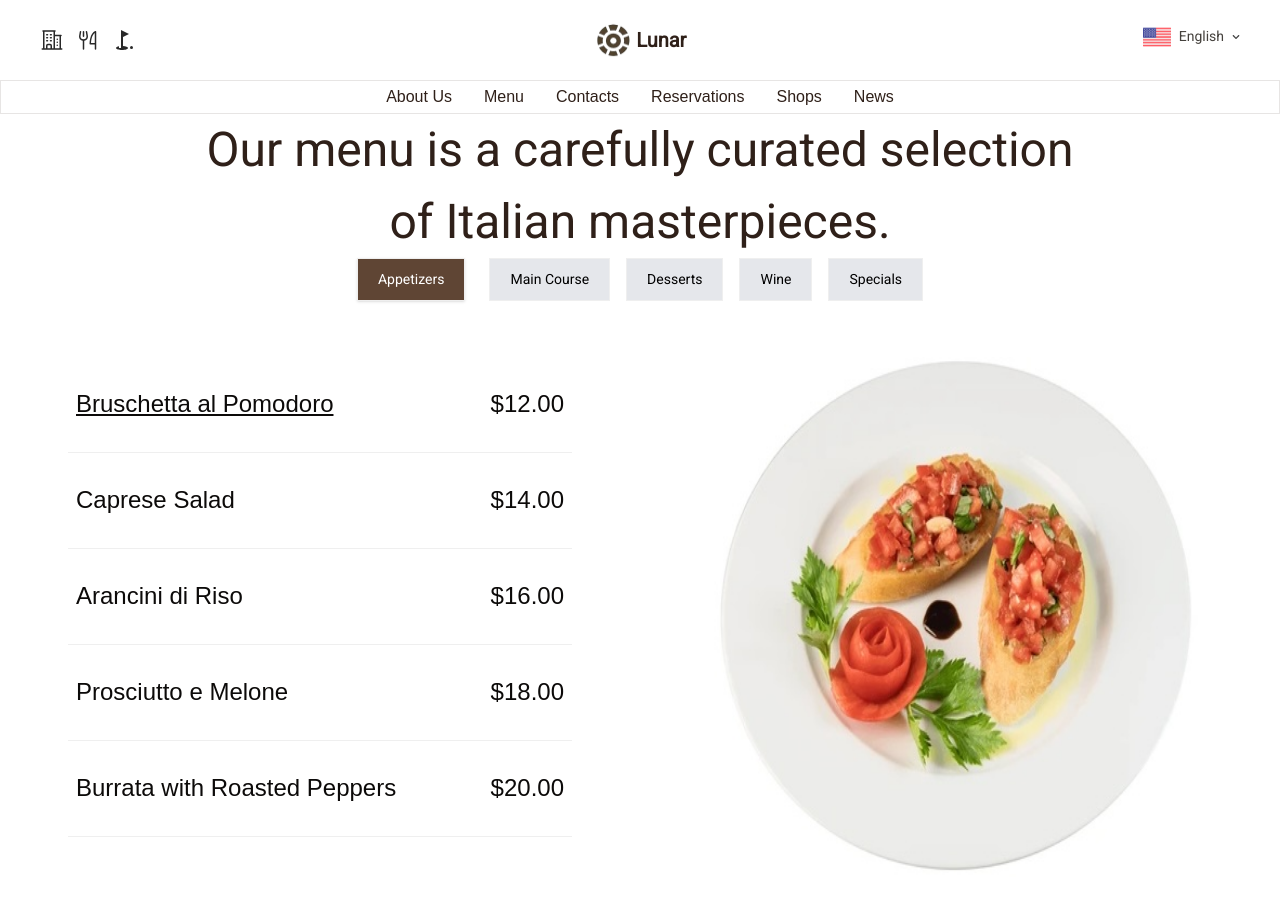
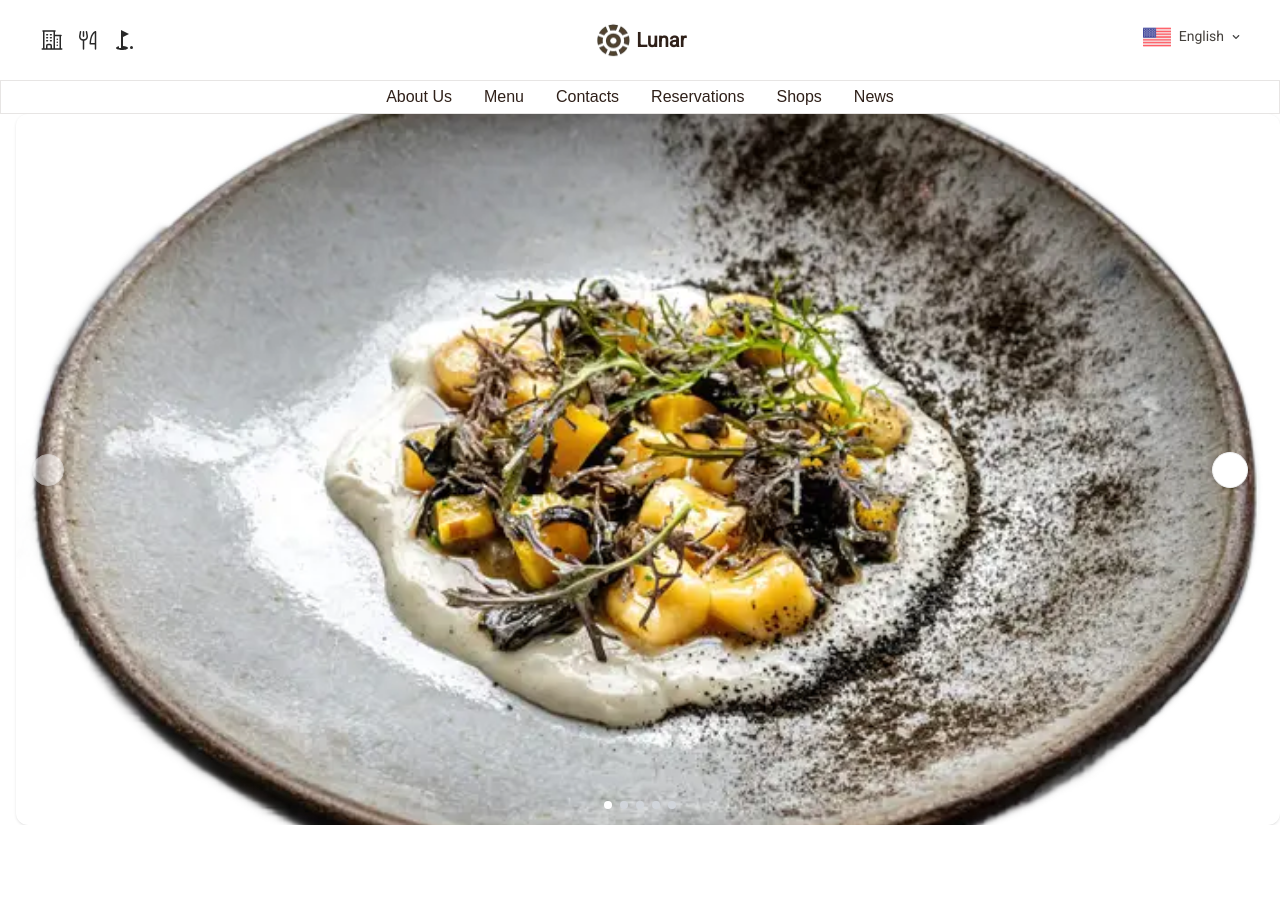
Before and after one commit to SrijanaGhalley77/practice_project, a Next.js app: page / in a window 1280 px wide. Shown: the top 910 px of the page. After the commit the page ends 825 px from the top, so only its background shows below. Built offline with nearby package versions, Linux system fonts and the light colour scheme.

Commit message:
Modal page style update

```diff
--- a/src/app/page.tsx
+++ b/src/app/page.tsx
@@ -1,17 +1,9 @@
-
-import Header from "@/components/menuHead/page";
-import Menu from "@/components/menu/page";
-import {MenuProvider} from "../context/menuContext/page"
-
+import Slider from "../components/slider/page"
 
 export default function Home() {
   return (
-    <MenuProvider>
       <main className="bg-secondary-50 flex flex-col gap-12">
-        <Header />
-        <Menu />
+        <Slider />
       </main>
-    </MenuProvider>
-
   );
 }
--- /dev/null
+++ b/src/components/menuPage/page.tsx
@@ -0,0 +1,19 @@
+'use client';
+import React from 'react';
+import Header from "@/components/menuHead/page";
+import Menu from "@/components/menu/page";
+import { MenuProvider } from "../../context/menuContext/page";
+
+const MenuPage: React.FC = () => {
+
+    return (
+        <MenuProvider>
+        <main className="bg-secondary-50 flex flex-col gap-12">
+          <Header />
+          <Menu />
+        </main>
+      </MenuProvider>
+    );
+};
+
+export default MenuPage;
--- a/src/components/modal/page.tsx
+++ b/src/components/modal/page.tsx
@@ -33,7 +33,7 @@ const Details: React.FC = () => {
     if (!isDialogOpen || !dialogData) return null;
 
     return (
-        <section className='font-roboto overflow-scroll'>
+        <section className='font-roboto overflow-scroll gap-y-2'>
             <Dialog open={isDialogOpen} onOpenChange={closeDialog}>
                 <DialogContent>
                     <DialogHeader>
@@ -42,15 +42,15 @@ const Details: React.FC = () => {
                             {dialogData.description}
                         </DialogDescription>
                     </DialogHeader>
-                    <form className='flex flex-col justify-center items-center gap-2'>
+                    <form className='flex flex-col justify-center items-center gap-4'>
                         <img src={dialogData.image.src} alt={dialogData.image.alt} />
-                        <div className='flex flex-col gap-2 '>
+                        <div className='flex flex-col gap-2 font-roboto text-secondary-950 '>
                             <p>Price: $<span>{dialogData.price}</span></p>
                             <p>Total Price: $<span>{totalPrice}</span></p>
                         </div>
-                        <div className='flex gap-2'>
+                        <div className='flex gap-4'>
                             <Button type='button' variant="outline" size="icon" onClick={handleDecrement}>-</Button>
-                            <span className='w-10 bg-primary-50 border border-secondary-800 text-secondary-600 items-center text-center'>
+                            <span className='w-10 bg-primary-50 border border-secondary-800 text-secondary-600 items-bottom text-center'>
                                 {count}
                             </span>
                             <Button type='button' variant="outline" size="icon" onClick={handleIncrement}>+</Button>
--- a/src/components/ui/dialog.tsx
+++ b/src/components/ui/dialog.tsx
@@ -44,8 +44,8 @@ const DialogContent = React.forwardRef<
       {...props}
     >
       {children}
-      <DialogPrimitive.Close className="absolute right-4 top-4 rounded-sm opacity-70 ring-offset-background transition-opacity hover:opacity-100 focus:outline-none focus:ring-2 focus:ring-ring focus:ring-offset-2 disabled:pointer-events-none data-[state=open]:bg-accent data-[state=open]:text-muted-foreground">
-        <X className="h-4 w-4" />
+      <DialogPrimitive.Close className="absolute right-4 top-5 rounded-sm opacity-70 ring-offset-background transition-opacity hover:opacity-100 focus:outline-none focus:ring-2 focus:ring-ring focus:ring-offset-2 disabled:pointer-events-none data-[state=open]:bg-accent data-[state=open]:text-muted-foreground">
+        <X className="h-5 w-5" />
         <span className="sr-only">Close</span>
       </DialogPrimitive.Close>
     </DialogPrimitive.Content>
@@ -88,7 +88,7 @@ const DialogTitle = React.forwardRef<
   <DialogPrimitive.Title
     ref={ref}
     className={cn(
-      "font-roboto text-center text-xl font-semibold leading-none tracking-tight",
+      "font-roboto text-primary-950 text-center text-xl font-semibold leading-none tracking-tight",
       className
     )}
     {...props}
@@ -102,7 +102,7 @@ const DialogDescription = React.forwardRef<
 >(({ className, ...props }, ref) => (
   <DialogPrimitive.Description
     ref={ref}
-    className={cn("font-roboto text-sm text-wrap text-muted-foreground", className)}
+    className={cn("font-roboto text-primary-100 text-sm text-wrap text-muted-foreground", className)}
     {...props}
   />
 ))
--- a/src/contest/sliderImg.ts
+++ b/src/contest/sliderImg.ts
@@ -1,8 +1,7 @@
 export const images = [
-    { src: './dish1.jpg', alt: 'Dish 1' },
-    { src: './dish2.jpeg', alt: 'Dish 2' },
-    { src: './dish3.avif', alt: 'Dish 3' },
-    { src: './dish4.jpeg', alt: 'Dish 4' },
-    { src: './dish5.jpeg', alt: 'Dish 5' },
-    { src: './dish6.jpeg', alt: 'Dish 6' },
+    { src: './dish1.png', alt: 'Dish 1' },
+    { src: './dish2.png', alt: 'Dish 2' },
+    { src: './dish3.png', alt: 'Dish 3' },
+    { src: './dish4.png', alt: 'Dish 4' },
+    { src: './dish5.png', alt: 'Dish 5' },
 ];
```
